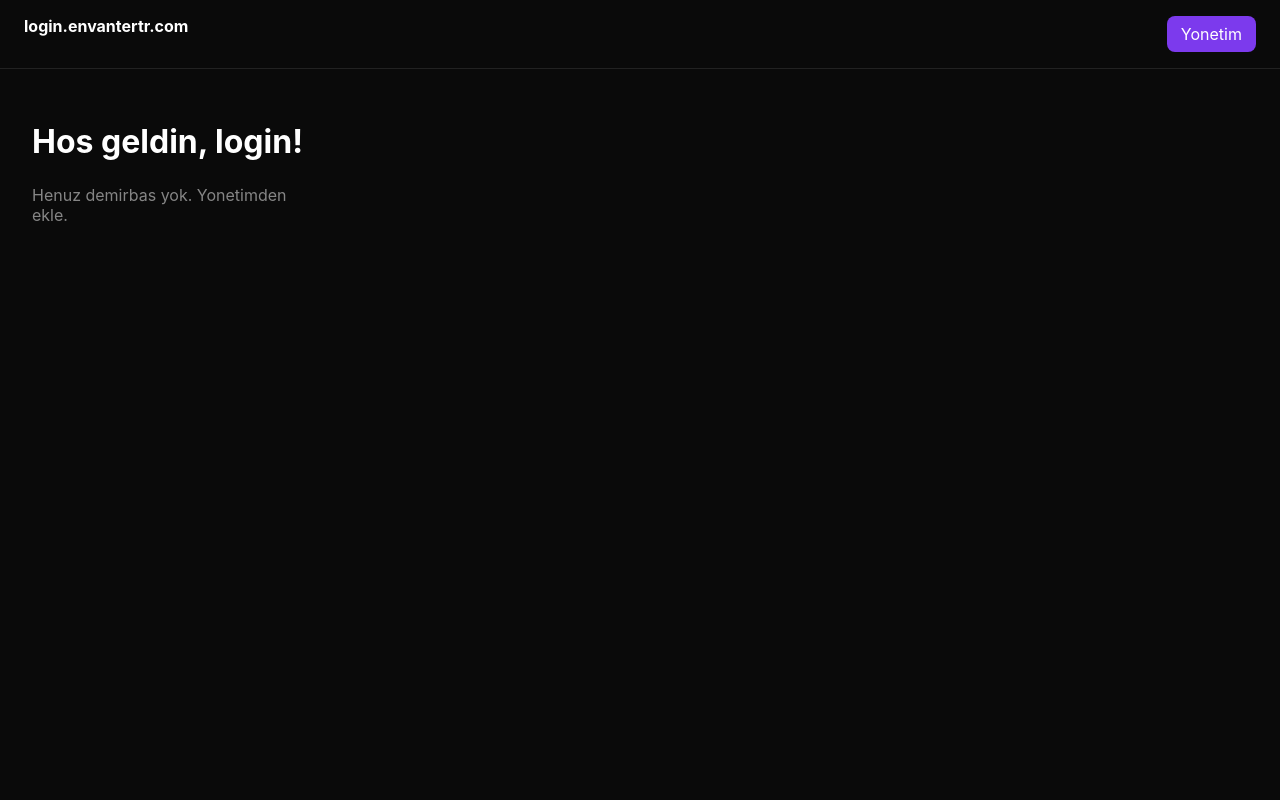
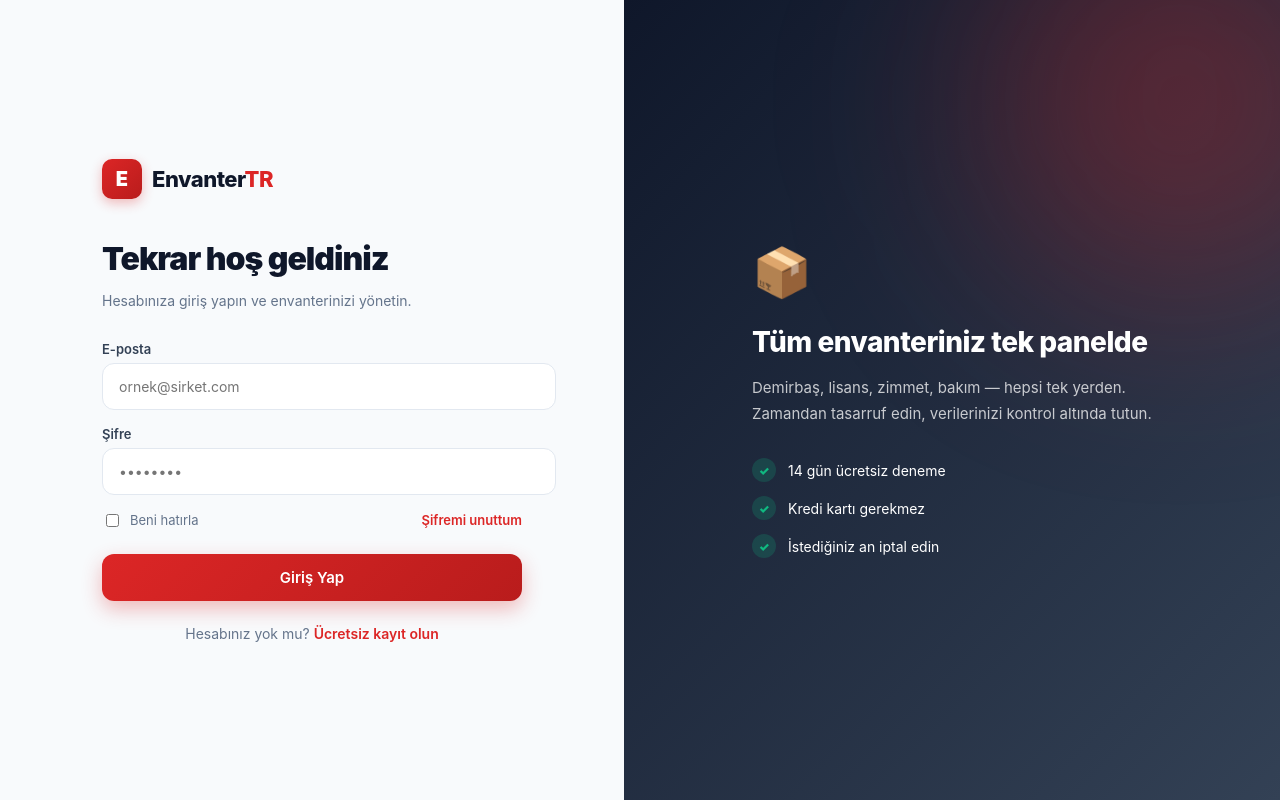
Before and after one commit to EnvanterTR/envantertr-app, a Next.js app: page /login in a window 1280 px wide. Built offline with nearby package versions, Linux system fonts and the light colour scheme.

Commit message:
Add login page with form and styles

```diff
--- /dev/null
+++ b/app/login/page.tsx
@@ -0,0 +1,106 @@
+import Link from 'next/link'
+
+export default function LoginPage() {
+  return (
+    <div style={{ minHeight: '100vh', display: 'flex', background: '#f8fafc' }}>
+      <style>{`
+        .input-field {
+          width: 100%;
+          padding: 14px 16px;
+          border: 1px solid #e2e8f0;
+          border-radius: 12px;
+          font-size: 14px;
+          font-family: inherit;
+          outline: none;
+          transition: all .15s;
+          background: #fff;
+        }
+        .input-field:focus {
+          border-color: #dc2626;
+          box-shadow: 0 0 0 3px rgba(220,38,38,0.1);
+        }
+        .submit-btn {
+          width: 100%;
+          padding: 14px;
+          background: linear-gradient(135deg, #dc2626, #b91c1c);
+          color: #fff;
+          border: none;
+          border-radius: 12px;
+          font-size: 15px;
+          font-weight: 600;
+          cursor: pointer;
+          font-family: inherit;
+          box-shadow: 0 8px 20px rgba(220,38,38,0.3);
+          transition: transform .15s;
+        }
+        .submit-btn:hover { transform: translateY(-1px); }
+      `}</style>
+
+      <div style={{ flex: 1, display: 'flex', alignItems: 'center', justifyContent: 'center', padding: 24 }}>
+        <div style={{ width: '100%', maxWidth: 420 }}>
+          <Link href="/" style={{ display: 'flex', alignItems: 'center', gap: 10, textDecoration: 'none', marginBottom: 40 }}>
+            <div style={{ width: 40, height: 40, background: 'linear-gradient(135deg, #dc2626, #b91c1c)', borderRadius: 10, display: 'flex', alignItems: 'center', justifyContent: 'center', color: '#fff', fontWeight: 900, fontSize: 20, boxShadow: '0 4px 12px rgba(220,38,38,0.3)' }}>E</div>
+            <span style={{ fontSize: 22, fontWeight: 800, letterSpacing: '-0.5px', color: '#0f172a' }}>
+              Envanter<span style={{ color: '#dc2626' }}>TR</span>
+            </span>
+          </Link>
+
+          <h1 style={{ fontSize: 32, fontWeight: 900, letterSpacing: '-1px', color: '#0f172a', marginBottom: 8 }}>Tekrar hoş geldiniz</h1>
+          <p style={{ color: '#64748b', fontSize: 14, marginBottom: 32 }}>Hesabınıza giriş yapın ve envanterinizi yönetin.</p>
+
+          <form style={{ display: 'flex', flexDirection: 'column', gap: 16 }}>
+            <div>
+              <label style={{ display: 'block', fontSize: 13, fontWeight: 600, color: '#334155', marginBottom: 6 }}>E-posta</label>
+              <input type="email" placeholder="ornek@sirket.com" className="input-field" />
+            </div>
+            <div>
+              <label style={{ display: 'block', fontSize: 13, fontWeight: 600, color: '#334155', marginBottom: 6 }}>Şifre</label>
+              <input type="password" placeholder="••••••••" className="input-field" />
+            </div>
+
+            <div style={{ display: 'flex', justifyContent: 'space-between', alignItems: 'center', fontSize: 13 }}>
+              <label style={{ display: 'flex', alignItems: 'center', gap: 8, color: '#64748b', cursor: 'pointer' }}>
+                <input type="checkbox" />
+                Beni hatırla
+              </label>
+              <a href="#" style={{ color: '#dc2626', fontWeight: 600, textDecoration: 'none' }}>Şifremi unuttum</a>
+            </div>
+
+            <button type="submit" className="submit-btn" style={{ marginTop: 8 }}>Giriş Yap</button>
+          </form>
+
+          <div style={{ textAlign: 'center', marginTop: 24, fontSize: 14, color: '#64748b' }}>
+            Hesabınız yok mu? <Link href="/signup" style={{ color: '#dc2626', fontWeight: 600, textDecoration: 'none' }}>Ücretsiz kayıt olun</Link>
+          </div>
+        </div>
+      </div>
+
+      <div style={{ flex: 1, background: 'linear-gradient(135deg, #0f172a, #334155)', display: 'flex', alignItems: 'center', justifyContent: 'center', padding: 40, position: 'relative', overflow: 'hidden' }} className="hide-mobile">
+        <div style={{ position: 'absolute', top: -100, right: -100, width: 400, height: 400, background: 'rgba(220,38,38,0.3)', borderRadius: '50%', filter: 'blur(100px)' }} />
+        <div style={{ position: 'relative', color: '#fff', maxWidth: 400 }}>
+          <div style={{ fontSize: 48, marginBottom: 24 }}>📦</div>
+          <h2 style={{ fontSize: 28, fontWeight: 800, letterSpacing: '-0.5px', marginBottom: 16 }}>
+            Tüm envanteriniz tek panelde
+          </h2>
+          <p style={{ fontSize: 15, opacity: 0.75, lineHeight: 1.7, marginBottom: 32 }}>
+            Demirbaş, lisans, zimmet, bakım — hepsi tek yerden. Zamandan tasarruf edin, verilerinizi kontrol altında tutun.
+          </p>
+          <div style={{ display: 'flex', flexDirection: 'column', gap: 14 }}>
+            <div style={{ display: 'flex', alignItems: 'center', gap: 12, fontSize: 14 }}>
+              <span style={{ width: 24, height: 24, background: 'rgba(16,185,129,0.2)', color: '#10b981', borderRadius: '50%', display: 'flex', alignItems: 'center', justifyContent: 'center', fontSize: 12, fontWeight: 900 }}>✓</span>
+              14 gün ücretsiz deneme
+            </div>
+            <div style={{ display: 'flex', alignItems: 'center', gap: 12, fontSize: 14 }}>
+              <span style={{ width: 24, height: 24, background: 'rgba(16,185,129,0.2)', color: '#10b981', borderRadius: '50%', display: 'flex', alignItems: 'center', justifyContent: 'center', fontSize: 12, fontWeight: 900 }}>✓</span>
+              Kredi kartı gerekmez
+            </div>
+            <div style={{ display: 'flex', alignItems: 'center', gap: 12, fontSize: 14 }}>
+              <span style={{ width: 24, height: 24, background: 'rgba(16,185,129,0.2)', color: '#10b981', borderRadius: '50%', display: 'flex', alignItems: 'center', justifyContent: 'center', fontSize: 12, fontWeight: 900 }}>✓</span>
+              İstediğiniz an iptal edin
+            </div>
+          </div>
+        </div>
+      </div>
+    </div>
+  )
+}
```
